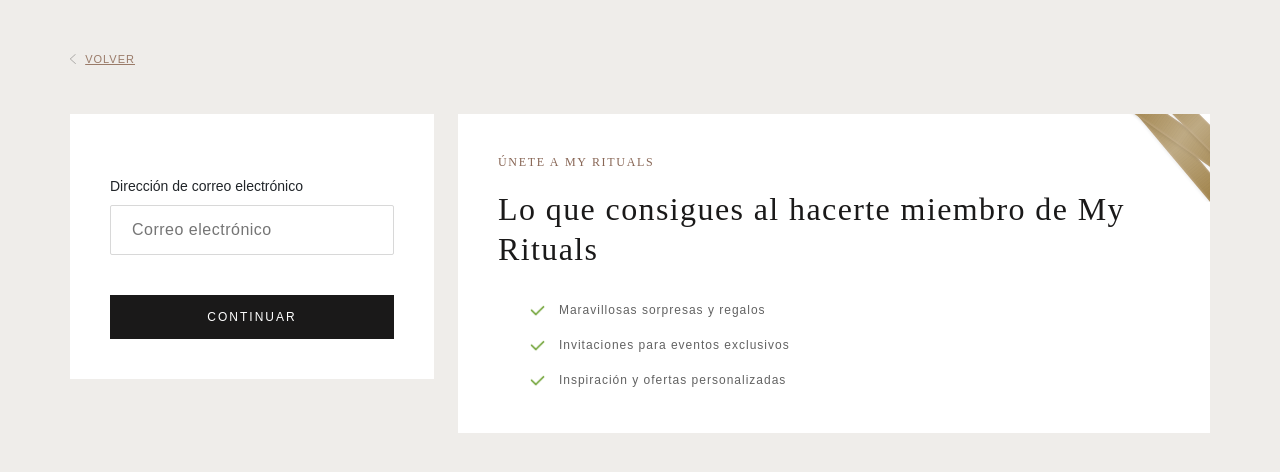
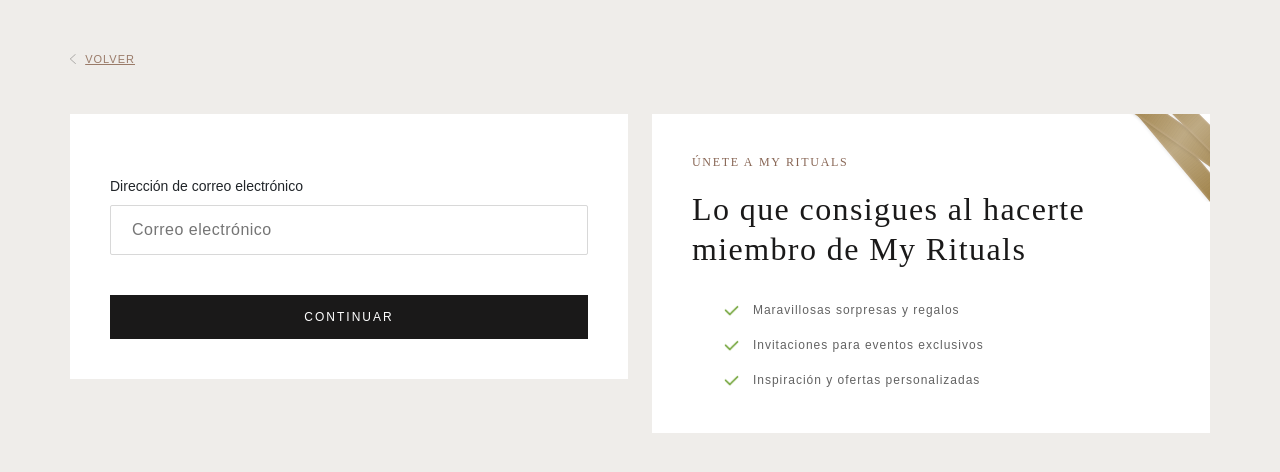
Before and after one commit to mcy03/RITUALS, a PHP site: page /views/login.php in a window 1280 px wide. Shown: the top 472 px of the page. Run offline with PHP 8.4, Linux system fonts and the light colour scheme; the template is opened without the code that fills it, so the values that code supplies are empty; some libraries are stand-ins or nearby versions.

Commit message:
pequeña modificacion

```diff
--- a/styles/styleLogin.css
+++ b/styles/styleLogin.css
@@ -30,12 +30,12 @@
     font-family: "ScalaSansOT-CondRegular", sans-serif;
     font-size: 14px;
     background-color: #ffffff;
-    min-width: 45%;
+    width: 100%;
     padding: 40px;
     margin-bottom: 40px;
 }
 
-.input-text, .cont-form-login select{
+.cont-form-login .input-text, .cont-form-login select{
     width: 100%;
     background-color: #fff;
     border: 1px solid #d8d8d8;
@@ -51,6 +51,7 @@
 
 .cont-form-login label{
     margin-top: 22px;
+
 }
 
 .cont-form-login button{
--- a/views/login.php
+++ b/views/login.php
@@ -20,7 +20,7 @@
 
         <div class="containder-fluid">
             <div class="row">
-                <div class="col-xl-4 col-lg-6 col-md-12 col-sm-12">
+                <div class="col-6 col-lg-6 col-md-12 col-sm-12">
                     <section class="cont cont-form-login">
                         <?php if (isset($sign)) { ?>
                             <form action=<?=url.'?controller=producto&action=sign'?> method="post">
@@ -94,7 +94,7 @@
 
                     </section>
                 </div>
-                <div class="col-xl-8 col-lg-6 col-md-12 col-sm-12">
+                <div class="col-6 col-lg-6 col-md-12 col-sm-12">
                     <section class="cont cont-ventajas">
                         <span class="ventajas-subtitle">Únete a&nbsp;My Rituals</span>
                         <h3 class="ventajas-title">Lo que consigues al hacerte miembro de My Rituals</h3>
@@ -113,7 +113,7 @@
                             </li>
                         </ul>
                         <div class="img-cinta">
-                            <img src="img/decoracion-cinta.svg" alt="cinta esquina ventajas">
+                            <img src="img/decoracion-cinta.svg" alt="cinta esquina">
                         </div>
                     </section>
                 </div>
```
